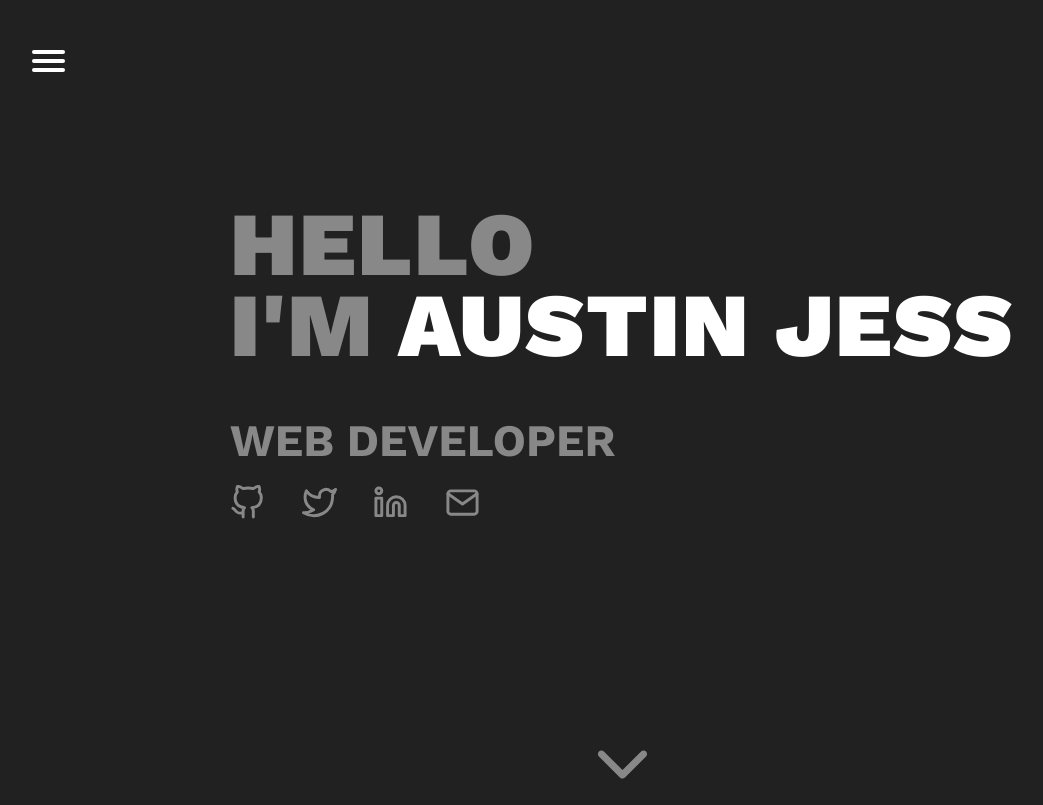
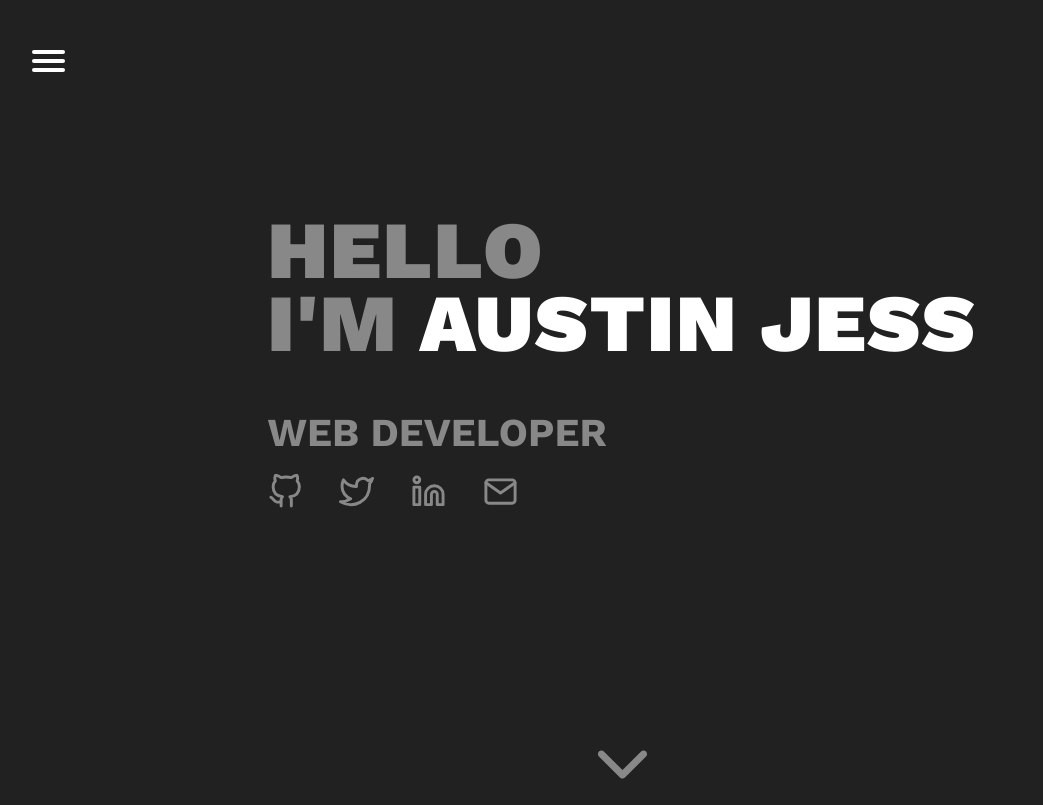
Before and after one commit to ajess33/My-Portfolio, a Gatsby site: page / in a window 1280 px wide. Shown: the top 805 px of the page, without its empty margins (18-1061 px from the left). Built offline with nearby package versions, Linux system fonts and the light colour scheme; Gatsby itself is replaced by a stand-in of ours.

Commit message:
made header smaller

```diff
--- a/src/css/index.css
+++ b/src/css/index.css
@@ -1,5 +1,5 @@
 .title--desc {
-  font-size: 2.5rem;
+  font-size: 2.2rem;
   padding-top: 25px;
   margin-bottom: 20px;
 }
--- a/src/pages/index.js
+++ b/src/pages/index.js
@@ -61,7 +61,7 @@
 `
 
 const H1 = styled.h1`
-  font-size: 5rem;
+  font-size: 4.5rem;
   letter-spacing: 2px;
   line-height: 0.9;
   font-weight: 900;
```
